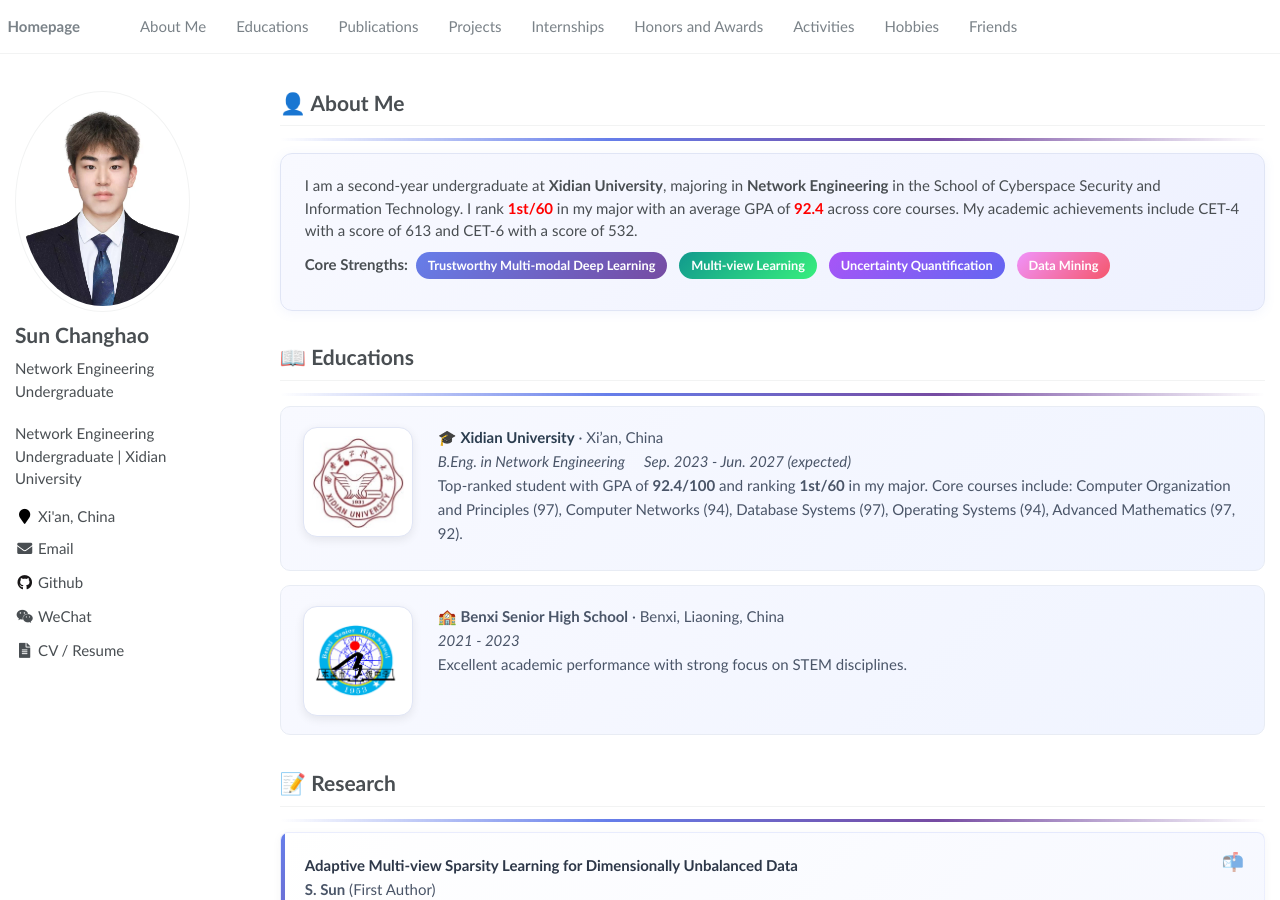
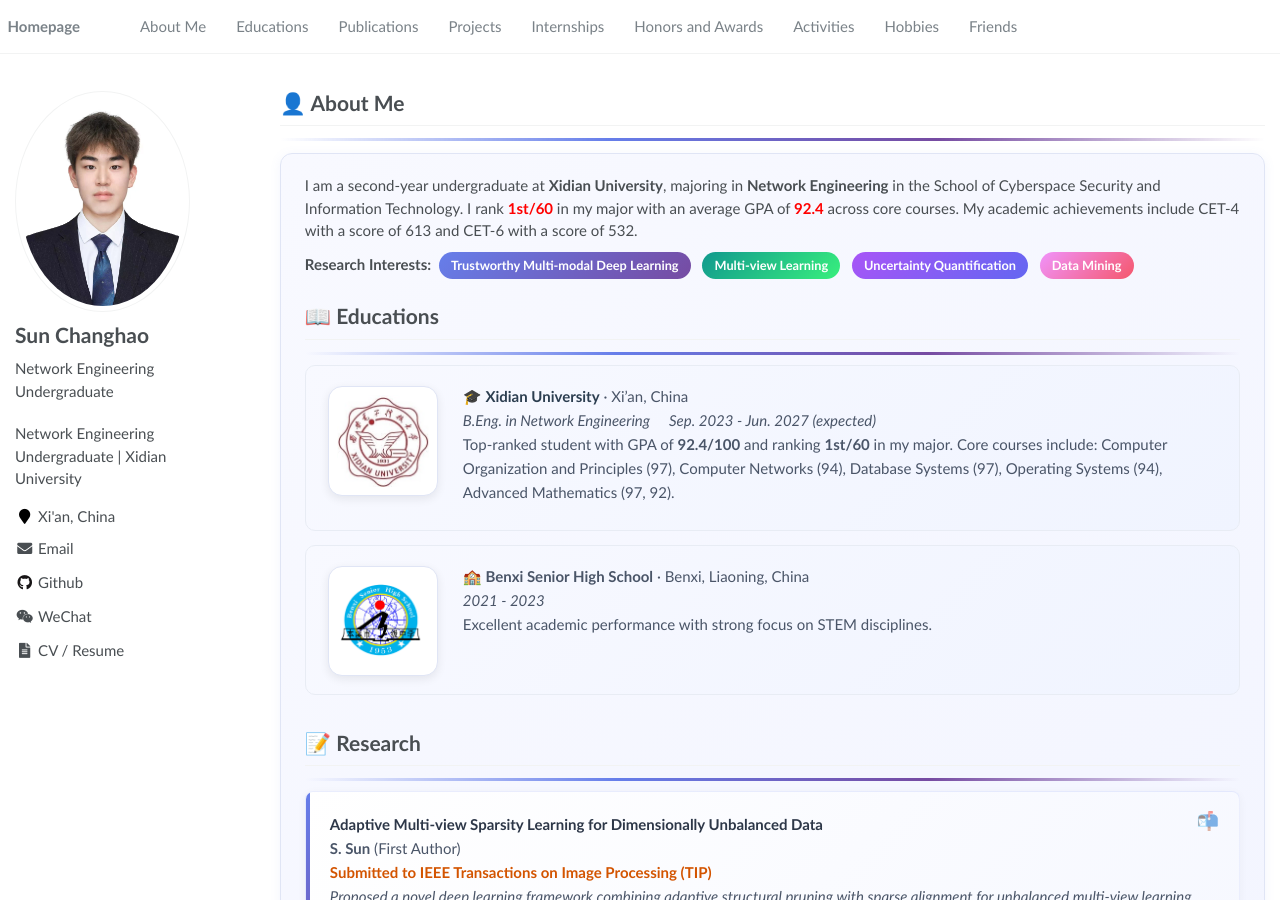
Before and after one commit to Hayd-coder/Hayd-coder.github.io, a Jekyll site: the page built from _pages/about.md, in a window 1280 px wide and 900 px high. Built offline with Jekyll 4.4.1, drawn with Linux system fonts in a browser that asks for light colours; formulas are drawn with MathJax 3.

Commit message:
Update about.md

```diff
--- a/_pages/about.md
+++ b/_pages/about.md
@@ -26,13 +26,13 @@ redirect_from:
 <div class="highlight-box" markdown="1">
 I am a second-year undergraduate at **Xidian University**, majoring in **Network Engineering** in the School of Cyberspace Security and Information Technology. I rank <span style="color:red">**1st/60**</span> in my major with an average GPA of <span style="color:red">**92.4**</span> across core courses. My academic achievements include CET-4 with a score of 613 and CET-6 with a score of 532.
 
-**Core Strengths:**
-<span class="tag">Trustworthy Multi-modal Deep Learning</span>
-<span class="tag tag--green">Multi-view Learning</span>
-<span class="tag tag--purple">Uncertainty Quantification</span>
-<span class="tag tag--orange">Data Mining</span>
+<div class="header-tags">
+  <strong>Research Interests:</strong>
+  <span class="tag">Trustworthy Multi-modal Deep Learning</span>
+  <span class="tag tag--green">Multi-view Learning</span>
+  <span class="tag tag--purple">Uncertainty Quantification</span>
+  <span class="tag tag--orange">Data Mining</span>
 </div>
-
 <span class='anchor' id='educations'></span>
 
 # 📖 Educations
```
